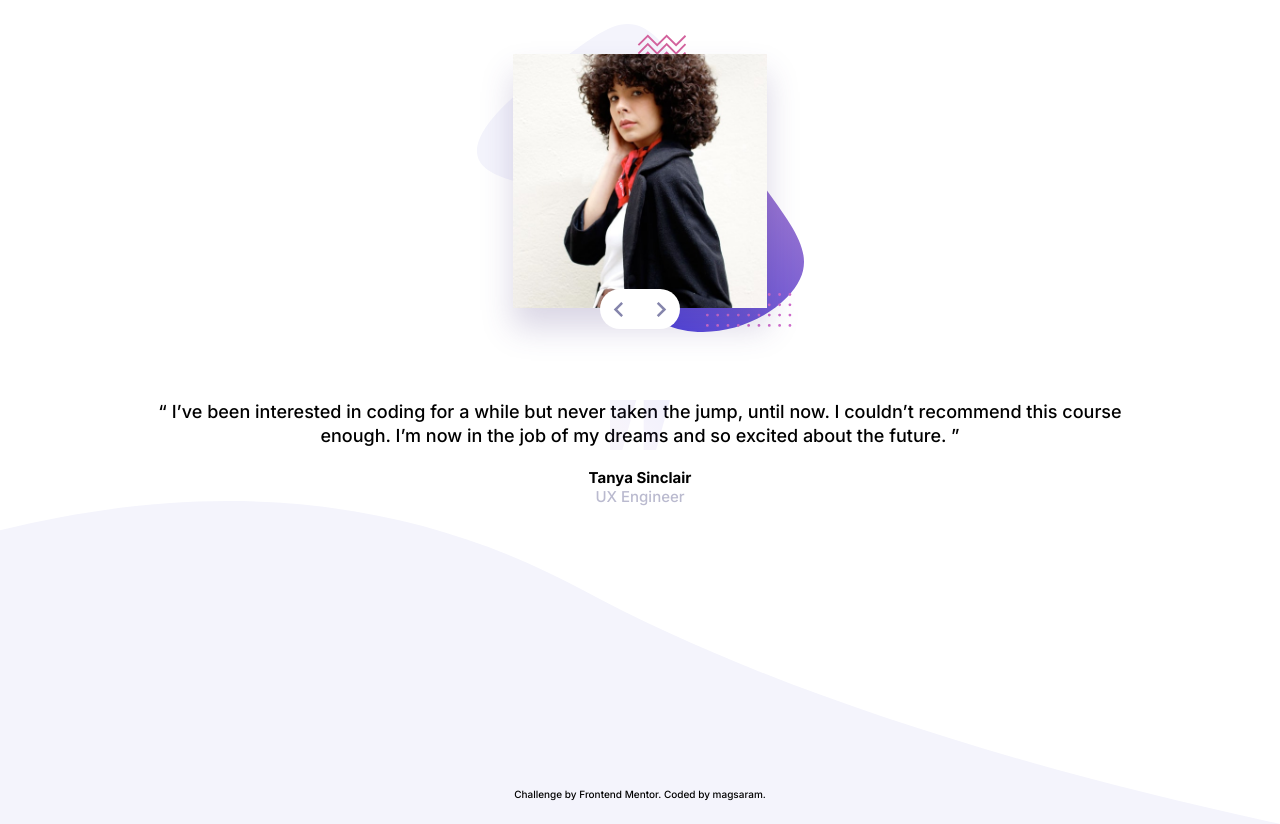
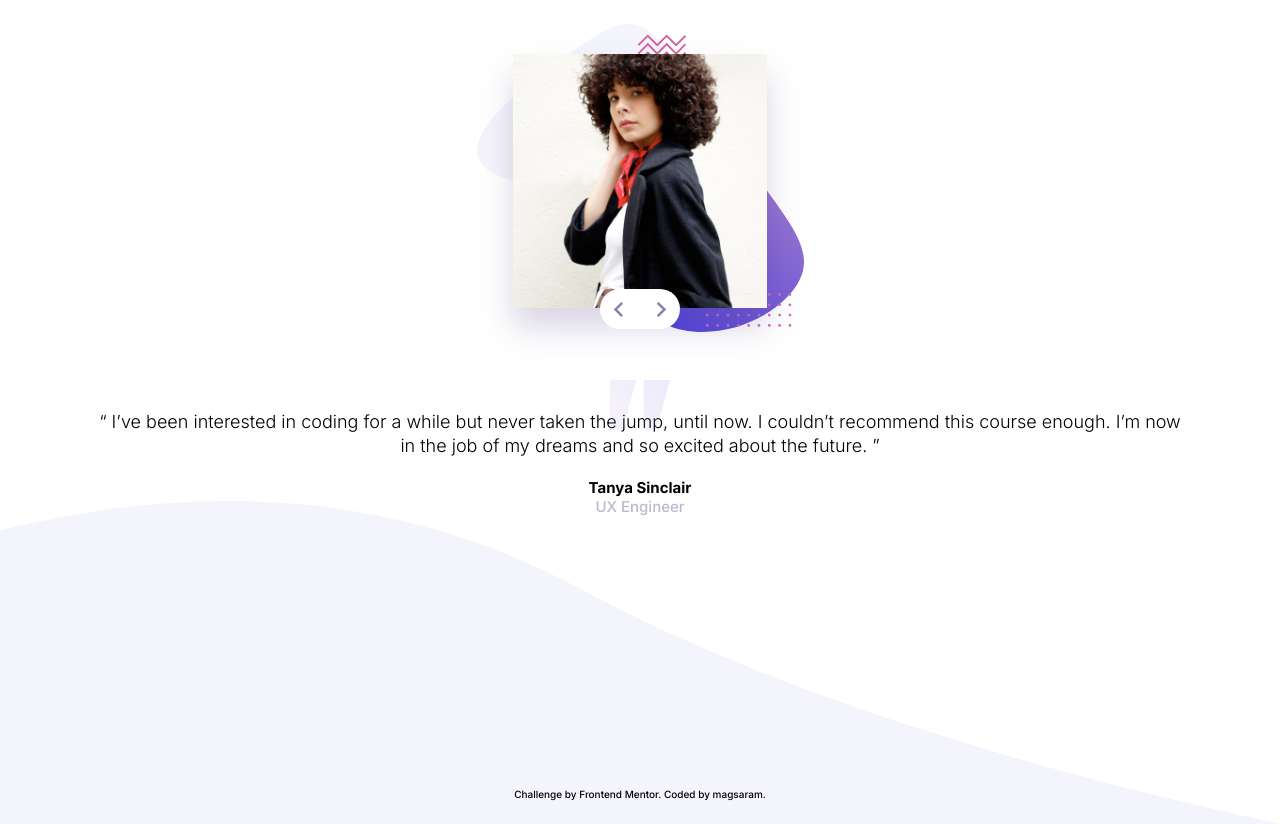
Before and after one commit to magsaram/Coding-bootcamp-testimonials-slider, a plain HTML site: page index.html in a window 1280 px wide. Drawn offline with Linux system fonts and the light colour scheme.

Commit message:
correct quote

```diff
--- a/css/style.css
+++ b/css/style.css
@@ -62,8 +62,8 @@ body {
 }
 .text {
   position: absolute;
-  width: 80%;
-  top: 400px;
+  width: 85%;
+  top: 380px;
   left: 50%;
   transform: translateX(-50%);
   text-align: center;
@@ -74,12 +74,13 @@ body {
   left: 50%;
   transform: translateX(-50%);
   width: 60px;
-  opacity: 0.5;
+  opacity: 0.7;
 }
 .text p {
-  margin-bottom: 20px;
+  margin: 30px auto 20px;
   font-size: 18px;
   line-height: 24px;
+  font-weight: 300;
 }
 .name h3 {
   font-size: 15px;
```
